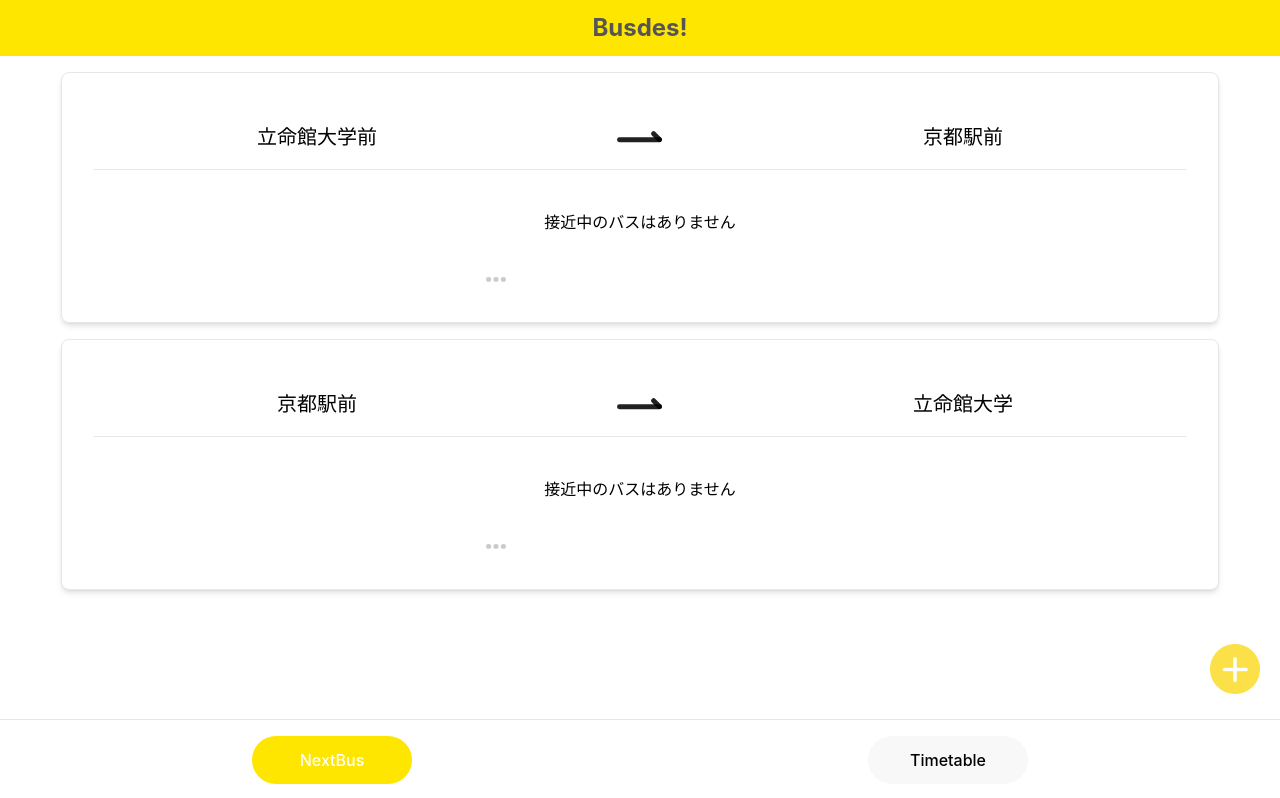
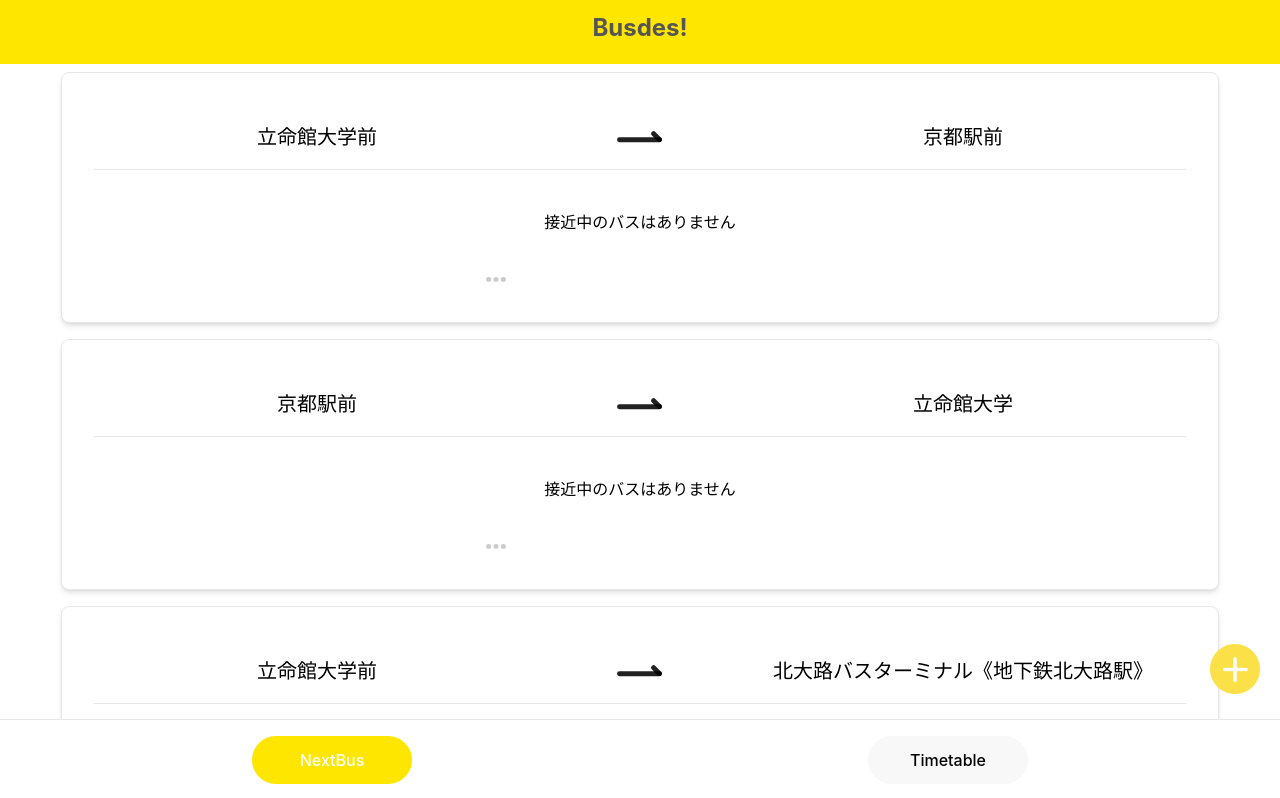
Before and after one commit to Shunkicreate/busdes-kic-web, a React (Create React App) app: page / in a window 1280 px wide. Shown: the top 798 px of the page. Built offline with nearby package versions, Linux system fonts and the light colour scheme; no server answers.

Commit message:
fixedからstickyに直した

```diff
--- a/src/App.tsx
+++ b/src/App.tsx
@@ -9,6 +9,7 @@ import Settings from './layout/Settings';
 import { RecoilRoot } from 'recoil';
 import React from 'react';
 import './App.css'
+import DisplayAddButton from './atom/DisplayAddButton';
 
 const App = () => {
     const [mode, setMode] = useState<mode>('NextBus')
@@ -16,7 +17,7 @@ const App = () => {
         <div className='App bg-white'>
             <RecoilRoot>
                 <Header></Header>
-                <div className='mb-20 pt-16'>
+                <div className=''>
                     {
                         (() => {
                             if (mode === 'NextBus') {
@@ -44,6 +45,7 @@ const App = () => {
                         })()
                     }
                 </div>
+                <DisplayAddButton currentMode={mode}></DisplayAddButton>
                 <Footer setMode={setMode} currentMode={mode}></Footer>
             </RecoilRoot>
         </div>
--- /dev/null
+++ b/src/atom/DisplayAddButton.tsx
@@ -0,0 +1,20 @@
+import { mode } from '../types/main.type'
+import { AddButton } from '../atom/AddButton'
+import React from 'react'
+
+const DisplayAddButton = ({currentMode}:{currentMode: mode}) => {
+  if (currentMode == 'NextBus') {
+      return (
+          <div className='fixed bottom-20 right-0 p-5'>
+              <AddButton></AddButton>
+          </div>
+      )
+  }
+  else {
+      return (
+          <></>
+      )
+  }
+}
+
+export default DisplayAddButton
--- a/src/grobalState/atoms/busStopList.tsx
+++ b/src/grobalState/atoms/busStopList.tsx
@@ -27,7 +27,23 @@ const busStopListAtom = atom<busStopListAtomType[]>({
             ShowBusCard: true,
             TimeTableData: undefined,
             BusCardData: Empty
-        }
+        },
+        {
+            fr: '立命館大学前',
+            to: '北大路バスターミナル《地下鉄北大路駅》',
+            ShowTimeTable: true,
+            ShowBusCard: true,
+            TimeTableData: undefined,
+            BusCardData: Empty
+        },
+        {
+            fr: '北大路バスターミナル《地下鉄北大路駅》',
+            to: '立命館大学',
+            ShowTimeTable: true,
+            ShowBusCard: true,
+            TimeTableData: undefined,
+            BusCardData: Empty
+        },
 
     ]
 })
--- a/src/layout/Footer.tsx
+++ b/src/layout/Footer.tsx
@@ -1,9 +1,6 @@
 import { mode } from '../types/main.type'
 import { TabbarButton } from '../atom/TabbarButton'
 import React from 'react'
-
-
-import { AddButton } from '../atom/AddButton'
 
 export const Footer = ({ setMode, currentMode }: { setMode: React.Dispatch<React.SetStateAction<mode>>, currentMode: mode }) => {
     const switchMode = (mode: mode) => {
@@ -18,28 +15,10 @@ export const Footer = ({ setMode, currentMode }: { setMode: React.Dispatch<React
         }
     }
 
-    const DisplayAddButton = () => {
-        if (currentMode == 'NextBus') {
-            return (
-                <div className='fixed bottom-20 right-0 p-5'>
-                    <AddButton></AddButton>
-                </div>
-            )
-        }
-        else {
-            return (
-                <></>
-            )
-        }
-    }
-
     return (
-        <div>
-            <DisplayAddButton></DisplayAddButton>
-            <div className='fixed bottom-0 w-full grid grid-cols-2 gap-4 pt-4 pb-4 px-8 bg-white z-50 border-t'>
-                <TabbarButton mode='NextBus' modeName='NextBus' color={color('NextBus', currentMode)} switchMode={switchMode}></TabbarButton>
-                <TabbarButton mode='TimeTable' modeName='Timetable' color={color('TimeTable', currentMode)} switchMode={switchMode}></TabbarButton>
-            </div>
+        <div className='sticky bottom-0 w-full grid grid-cols-2 gap-4 pt-4 pb-4 px-8 bg-white z-50 border-t'>
+            <TabbarButton mode='NextBus' modeName='NextBus' color={color('NextBus', currentMode)} switchMode={switchMode}></TabbarButton>
+            <TabbarButton mode='TimeTable' modeName='Timetable' color={color('TimeTable', currentMode)} switchMode={switchMode}></TabbarButton>
         </div>
     )
 }
--- a/src/layout/Header.tsx
+++ b/src/layout/Header.tsx
@@ -1,7 +1,7 @@
 import React from 'react'
 export const Header = () => {
     return (
-        <div className="fixed top-0 w-full text-2xl text-center text-contentText bg-main p-3 font-bold z-50">
+        <div className="sticky top-0 w-full h-16 text-2xl text-center text-contentText bg-main p-3 font-bold z-50">
             Busdes!
         </div>
     )
--- a/src/layout/TimeTable.tsx
+++ b/src/layout/TimeTable.tsx
@@ -40,8 +40,7 @@ export const ShowTimeTable = () => {
 
     const TimeTableHeader = ({ fr, to }: { fr: AllBusStopsType, to: AllBusStopsType }) => {
         return (
-            <div className='w-full text-center fixed top-12 pt-4 z-50 bg-main'>
-                <div className=''>
+            <div className='w-full text-center top-12 pt-4 z-50 bg-main'>
                 <div className='grid grid-cols-3'>
                     <div className=''>
                         <strong>出発</strong>
@@ -61,7 +60,6 @@ export const ShowTimeTable = () => {
                         <strong>{to}</strong>
                     </div>
                 </div>
-                </div>
                 <div className='absolute top-8 right-8 w-fit h-fit'>
                     <img src={ReverseButton} alt="" onClick={switchBusStop} />
                 </div>
@@ -71,7 +69,7 @@ export const ShowTimeTable = () => {
 
     const SelectBox = () => {
         return (
-            <div className='fixed top-32 mt-2 z-40 bg-main w-full'>
+            <div className='z-40 bg-main w-full'>
                 <Box sx={{ width: '100%', indicatorColor: '#FFE600', color: '#FFE600', fontWeight: 'bolder' }}>
                     <Tabs
                         value={value}
@@ -178,9 +176,11 @@ export const ShowTimeTable = () => {
 
     return (
         <div className='bg-bgColor'>
+            <div className='sticky top-16 z-10'>
                 <TimeTableHeader fr={currentFromBusStop} to={currenToBusStop}></TimeTableHeader>
                 <SelectBox></SelectBox>
-            <div className="mt-28 mx-4 flex overflow-scroll whitespace-normal">
+            </div>
+            <div className="mx-4 overflow-scroll whitespace-normal">
                 <Swiper
                     spaceBetween={50}
                     slidesPerView={1}
```
Lines whose indentation alone changed are shown as unchanged.
